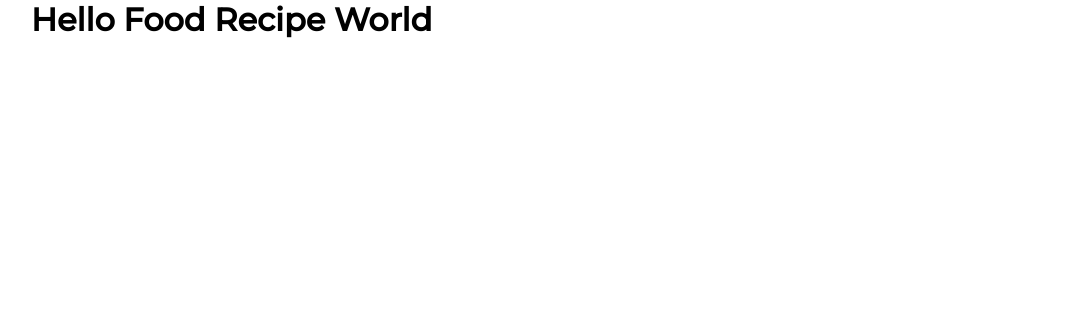
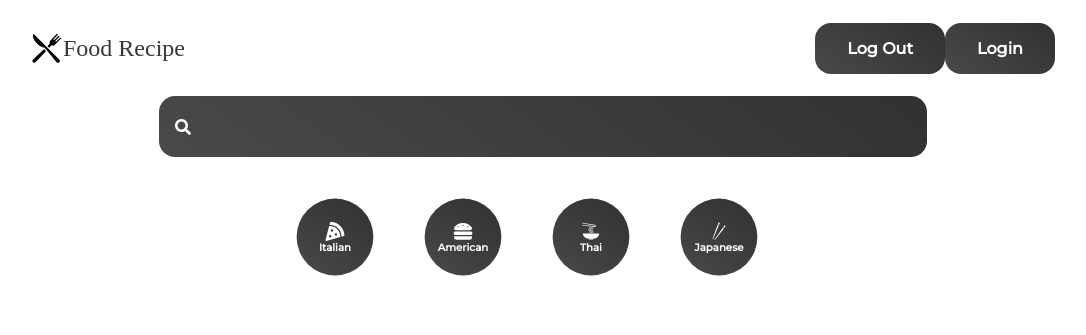
Before and after one commit to rakibul-wdp/Simple-page, a React (Create React App) app in the folder client/: page / in a window 1280 px wide. Shown: the top 335 px of the page, without its empty margins (97-1183 px from the left). Built offline with nearby package versions, Linux system fonts and the light colour scheme; no server answers.

Commit message:
client side done without api key

```diff
--- a/client/src/App.js
+++ b/client/src/App.js
@@ -1,8 +1,17 @@
+import { BrowserRouter } from "react-router-dom";
+import Category from "./components/Category";
+import Navbar from "./components/Navbar";
+import Search from "./components/Search";
+import Pages from "./pages/Pages";
+
 function App() {
   return (
-    <div>
-      <h1>Hello Food Recipe World</h1>
-    </div>
+    <BrowserRouter>
+      <Navbar />
+      <Search />
+      <Category />
+      <Pages />
+    </BrowserRouter>
   );
 }
 
--- a/client/src/components/Navbar.jsx
+++ b/client/src/components/Navbar.jsx
@@ -1,12 +1,9 @@
-import { useAuth0 } from "@auth0/auth0-react";
 import React from "react";
 import { GiKnifeFork } from "react-icons/gi";
 import { Link } from "react-router-dom";
 import styled from "styled-components";
 
 function Navbar() {
-  const { loginWithRedirect, logout, isAuthenticated, user } = useAuth0();
-
   return (
     <NavWrapper>
       <Nav>
@@ -14,18 +11,8 @@ function Navbar() {
         <Logo to={"/"}>Food Recipe</Logo>
       </Nav>
       <div>
-        <User>{isAuthenticated && user.name}</User>
-        {isAuthenticated ? (
-          <Button
-            onClick={() =>
-              logout({ logoutParams: { returnTo: window.location.origin } })
-            }
-          >
-            Log Out
-          </Button>
-        ) : (
-          <Button onClick={() => loginWithRedirect()}>Login</Button>
-        )}
+        <Button>Log Out</Button>
+        <Button>Login</Button>
       </div>
     </NavWrapper>
   );
```
Also changed, not shown: 1 other file (tests, documents, lock files or other folders).
